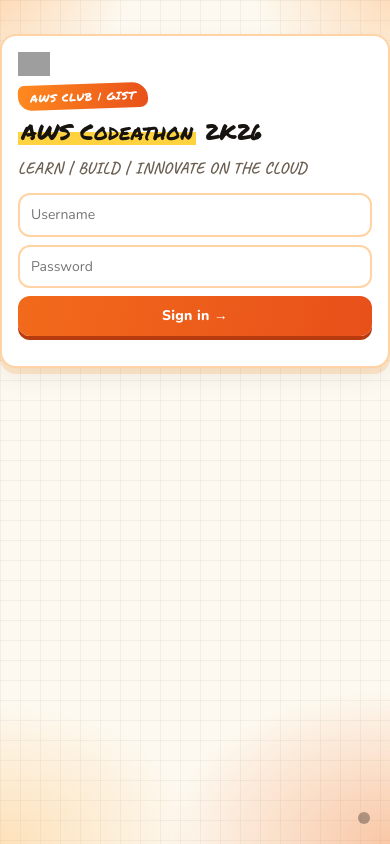
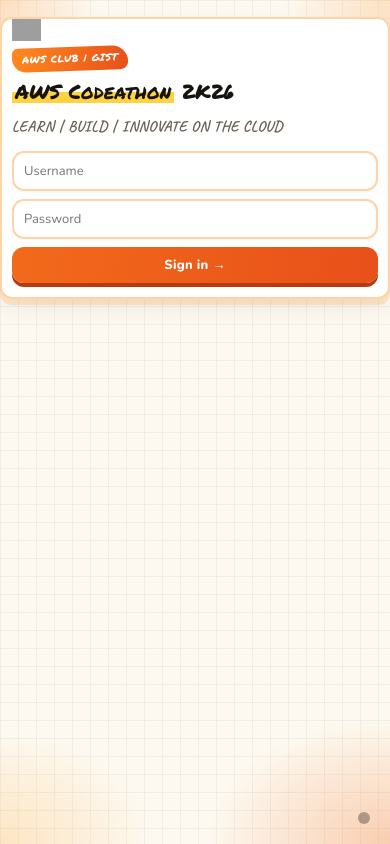
Before and after one commit to CharanKuravi/field-trip, a Next.js app in the folder client/: page / in a window 390 px wide. Built offline with nearby package versions, Linux system fonts and the light colour scheme; no server answers; grey boxes are pictures that could not be loaded.

Commit message:
Mobile responsive UI - exam, login, navigator

```diff
--- a/client/app/globals.css
+++ b/client/app/globals.css
@@ -73,35 +73,61 @@
 @media (prefers-reduced-motion:reduce){button{transition:none}}
 
 /* Mobile optimizations */
-@media (max-width: 640px){
+@media (max-width: 768px){
   body{font-size:14px}
-  .wrap{padding:12px}
-  .card{padding:16px;border-radius:16px}
-  h1{font-size:22px}
+  .wrap{padding:10px}
+  .card{padding:14px;border-radius:12px}
+  h1{font-size:20px}
   h2{font-size:15px}
-  .brand{flex-direction:column;align-items:flex-start;gap:8px}
-  .brand img{height:24px}
-  .ribbon{font-size:11px;padding:4px 12px}
-  .tagline{font-size:16px}
-  .eyebrow{font-size:15px}
-  input,select,textarea,button{padding:9px 11px;font-size:14px}
+  h3{font-size:14px;margin:0 0 8px}
+  .brand{flex-direction:column;align-items:flex-start;gap:6px}
+  .brand img{height:22px}
+  .ribbon{font-size:10px;padding:4px 10px}
+  .tagline{font-size:15px}
+  .eyebrow{font-size:14px}
+  input,select,textarea,button{padding:8px 10px;font-size:13px}
   .row{flex-direction:column}.row>*{min-width:100%}
-  .tabs{gap:4px}.tabs button{flex:1;min-width:0;font-size:13px}
-  .center{margin:4vh auto;max-width:100%!important}
+  .tabs{gap:4px}.tabs button{flex:1;min-width:0;font-size:12px;padding:6px 8px}
+  .center{margin:2vh auto;max-width:100%!important;padding:0 10px}
   .top{flex-direction:column;align-items:stretch}
-  table{font-size:12px}
-  th,td{padding:6px 8px;font-size:11px}
+  table{font-size:11px}
+  th,td{padding:5px 6px;font-size:10px}
   .scroll{overflow-x:scroll;-webkit-overflow-scrolling:touch}
-  .bar{padding:8px 12px;gap:8px;font-size:13px;flex-wrap:wrap}
-  .bar .mono{font-size:15px}
-  .opt{padding:10px 12px;font-size:14px}
-  .steps li{gap:8px;padding:10px 12px;font-size:13px}
-  .steps li::before{font-size:16px}
+
+  /* Mobile exam bar */
+  .bar{
+    padding:8px 10px;
+    gap:6px;
+    font-size:11px;
+    flex-direction:column;
+    align-items:stretch!important;
+  }
+  .bar>div:first-child{
+    display:flex;
+    justify-content:space-between;
+    align-items:center;
+    width:100%;
+  }
+  .bar>div:last-child{
+    display:flex;
+    flex-wrap:wrap;
+    gap:6px;
+    font-size:10px;
+    justify-content:space-between;
+  }
+  .bar>div:last-child>span{flex:0 1 auto;white-space:nowrap}
+  .bar>div:last-child>button{width:100%;margin-top:4px}
+  .bar img{height:24px}
+  .bar .mono{font-size:14px}
+
+  .opt{padding:10px 12px;font-size:13px}
+  .steps li{gap:8px;padding:10px 12px;font-size:12px}
+  .steps li::before{font-size:15px}
   body::before{background:
-    radial-gradient(280px 220px at -60px -40px,rgba(255,138,31,.45),transparent 70%),
-    radial-gradient(260px 200px at calc(100% + 40px) -30px,rgba(255,138,31,.35),transparent 70%),
-    radial-gradient(320px 220px at 100% 100%,rgba(242,106,27,.35),transparent 70%),
-    radial-gradient(280px 200px at 0 100%,rgba(255,170,60,.30),transparent 70%),
-    linear-gradient(rgba(23,20,15,.045) 1px,transparent 1px) 0 0/20px 20px,
-    linear-gradient(90deg,rgba(23,20,15,.045) 1px,transparent 1px) 0 0/20px 20px}
+    radial-gradient(220px 180px at -50px -30px,rgba(255,138,31,.40),transparent 70%),
+    radial-gradient(200px 160px at calc(100% + 30px) -20px,rgba(255,138,31,.30),transparent 70%),
+    radial-gradient(260px 180px at 100% 100%,rgba(242,106,27,.30),transparent 70%),
+    radial-gradient(220px 160px at 0 100%,rgba(255,170,60,.25),transparent 70%),
+    linear-gradient(rgba(23,20,15,.045) 1px,transparent 1px) 0 0/18px 18px,
+    linear-gradient(90deg,rgba(23,20,15,.045) 1px,transparent 1px) 0 0/18px 18px}
 }
--- a/client/components/Exam.js
+++ b/client/components/Exam.js
@@ -10,6 +10,15 @@
 export default function Exam({ ex, onDone }) {
   // All fast-changing exam state lives in one ref; `rerender` repaints. (Keeps timers/handlers free of stale closures.)
   const R = useRef(null);
+  const [isMobile, setIsMobile] = useState(false);
+
+  useEffect(() => {
+    const checkMobile = () => setIsMobile(window.innerWidth <= 768);
+    checkMobile();
+    window.addEventListener('resize', checkMobile);
+    return () => window.removeEventListener('resize', checkMobile);
+  }, []);
+
   if (R.current === null) R.current = {
     ans: { ...ex.saved },
     pend: new Map(),
@@ -145,22 +154,22 @@
       {/* Top Bar with AWS Logo */}
       <div className="bar" style={{ display: 'flex', alignItems: 'center', justifyContent: 'space-between', padding: '12px 20px' }}>
         <div style={{ display: 'flex', alignItems: 'center', gap: 12 }}>
-          <img src="https://aws-codeathon-at-gist-site.vercel.app/assets/aws-logo.png" alt="AWS" style={{ height: 32 }} />
+          <img src="https://aws-codeathon-at-gist-site.vercel.app/assets/aws-logo.png" alt="AWS" style={{ height: 32, maxWidth: 120 }} />
           <span style={{ fontSize: 18, fontWeight: 'bold' }}>- Codeathon</span>
         </div>
-        <div style={{ display: 'flex', alignItems: 'center', gap: 20 }}>
-          <span><b>Section {currentSection}</b> · Question {s.currentQuestion + 1} of {ex.questions.length}</span>
-          <span>Answered <b>{answered}</b>/{ex.questions.length}</span>
-          <span className="mu">{s.pend.size ? 'Saving…' : '✓ Saved'}</span>
-          <span>Violations <span className="v">{s.violations}</span>/{ex.max_violations || '∞'}</span>
-          <span className="mono">{Math.floor(left / 60)}:{String(left % 60).padStart(2, '0')}</span>
+        <div style={{ display: 'flex', alignItems: 'center', gap: 20, flexWrap: 'wrap' }}>
+          <span style={{ whiteSpace: 'nowrap' }}><b>Sec {currentSection}</b> · Q {s.currentQuestion + 1}/{ex.questions.length}</span>
+          <span style={{ whiteSpace: 'nowrap' }}>Ans <b>{answered}</b>/{ex.questions.length}</span>
+          <span className="mu" style={{ whiteSpace: 'nowrap' }}>{s.pend.size ? 'Saving…' : '✓'}</span>
+          <span style={{ whiteSpace: 'nowrap' }}>Viol <span className="v">{s.violations}</span>/{ex.max_violations || '∞'}</span>
+          <span className="mono" style={{ whiteSpace: 'nowrap' }}>{Math.floor(left / 60)}:{String(left % 60).padStart(2, '0')}</span>
           <button onClick={() => { const un = ex.questions.length - answered; if (!un || confirm(`${un} unanswered. Submit anyway?`)) finish(); }}>Submit</button>
         </div>
       </div>
 
-      <div style={{ display: 'flex', gap: 16, padding: '0 20px 20px' }}>
+      <div style={{ display: 'flex', gap: 16, padding: '0 20px 20px', flexDirection: isMobile ? 'column' : 'row' }}>
         {/* Main question area */}
-        <div className="wrap" style={{ flex: 1 }}>
+        <div className="wrap" style={{ flex: 1, maxWidth: '100%', margin: 0, padding: isMobile ? '0' : '20px' }}>
           <div className="card" style={{
             border: '2px solid white',
             borderTop: '4px solid #FF9800',
@@ -172,29 +181,31 @@
               alignItems: 'center',
               marginBottom: 16,
               paddingBottom: 12,
-              borderBottom: '2px solid white'
+              borderBottom: '2px solid white',
+              flexWrap: 'wrap',
+              gap: 10
             }}>
-              <div style={{ fontSize: 18, fontWeight: 'bold', color: '#333' }}>
+              <div style={{ fontSize: isMobile ? 15 : 18, fontWeight: 'bold', color: '#333', flex: 1, minWidth: 200 }}>
                 {sectionName} - Question {isSection1 ? s.currentQuestion + 1 : s.currentQuestion - 19}
               </div>
               <div style={{
-                padding: '10px 20px',
+                padding: isMobile ? '8px 16px' : '10px 20px',
                 borderRadius: 8,
                 background: isLowTime ? '#ff6b6b' : '#4CAF50',
                 color: 'white',
                 fontWeight: 'bold',
-                fontSize: 20,
-                minWidth: 80,
+                fontSize: isMobile ? 18 : 20,
+                minWidth: isMobile ? 70 : 80,
                 textAlign: 'center',
                 border: '2px solid white'
               }}>
                 {timeForQuestion}s
               </div>
             </div>
-            <div style={{ fontSize: 17, marginBottom: 24, lineHeight: 1.8, color: '#222' }}>
+            <div style={{ fontSize: isMobile ? 15 : 17, marginBottom: 24, lineHeight: 1.8, color: '#222' }}>
               {currentQ.text}
             </div>
-            <div style={{ fontSize: 14, color: '#666', marginBottom: 16 }}>
+            <div style={{ fontSize: isMobile ? 12 : 14, color: '#666', marginBottom: 16 }}>
               [{currentQ.marks} mark{currentQ.marks > 1 ? 's' : ''}]
             </div>
             {currentQ.options.map((o) => (
@@ -202,8 +213,8 @@
                 key={o.key}
                 className={`opt${s.ans[currentQ.id] === o.key ? ' sel' : ''}`}
                 style={{
-                  fontSize: 16,
-                  padding: '14px 18px',
+                  fontSize: isMobile ? 14 : 16,
+                  padding: isMobile ? '12px 14px' : '14px 18px',
                   marginBottom: 10,
                   border: '2px solid white',
                   borderRadius: 6
@@ -227,8 +238,8 @@
                   onClick={markDone}
                   style={{
                     width: '100%',
-                    padding: '14px',
-                    fontSize: 16,
+                    padding: isMobile ? '12px' : '14px',
+                    fontSize: isMobile ? 14 : 16,
                     fontWeight: 'bold',
                     background: '#4CAF50',
                     color: 'white',
@@ -243,14 +254,14 @@
         </div>
 
         {/* Question navigator on right */}
-        <div style={{ width: 240, flexShrink: 0 }}>
+        <div style={{ width: isMobile ? '100%' : 240, flexShrink: 0 }}>
           <div className="card" style={{
-            position: 'sticky',
+            position: isMobile ? 'static' : 'sticky',
             top: 16,
             border: '2px solid white',
             borderTop: '4px solid #FF9800'
           }}>
-            <h3 style={{ marginBottom: 16, fontSize: 16, fontWeight: 'bold' }}>Question Navigator</h3>
+            <h3 style={{ marginBottom: 16, fontSize: isMobile ? 14 : 16, fontWeight: 'bold' }}>Question Navigator</h3>
 
             {/* Section 1: AWS Questions */}
             <div style={{ marginBottom: 20 }}>
```
